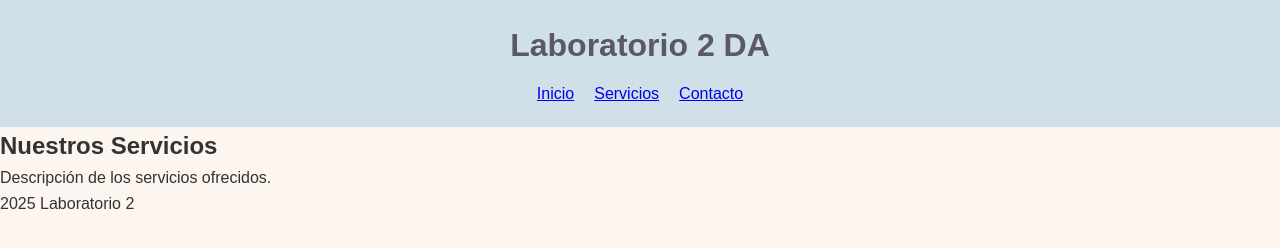
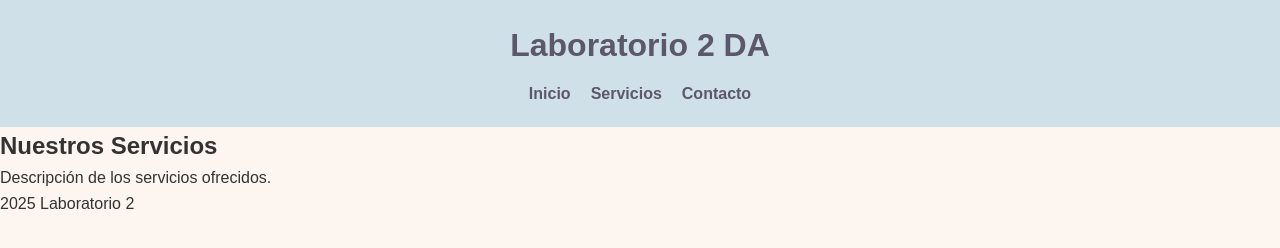
Before and after one commit to maldest/Lab02_DA_g2, a plain HTML site: page index.html in a window 1280 px wide. Drawn offline with Linux system fonts and the light colour scheme.

Commit message:
Update estilos.css

```diff
--- a/estilos.css
+++ b/estilos.css
@@ -26,8 +26,15 @@ header h1 {
 
 
 nav ul {
-    list-style: none;
+    list-style: none; /*quita los guiones */
     display: flex;
     justify-content: center;
     gap: 20px;
 }
+
+nav ul li a {
+    text-decoration: none;
+    color: #5d576b;
+    font-weight: bold;
+    transition: color 0.3s ease;
+}
```
